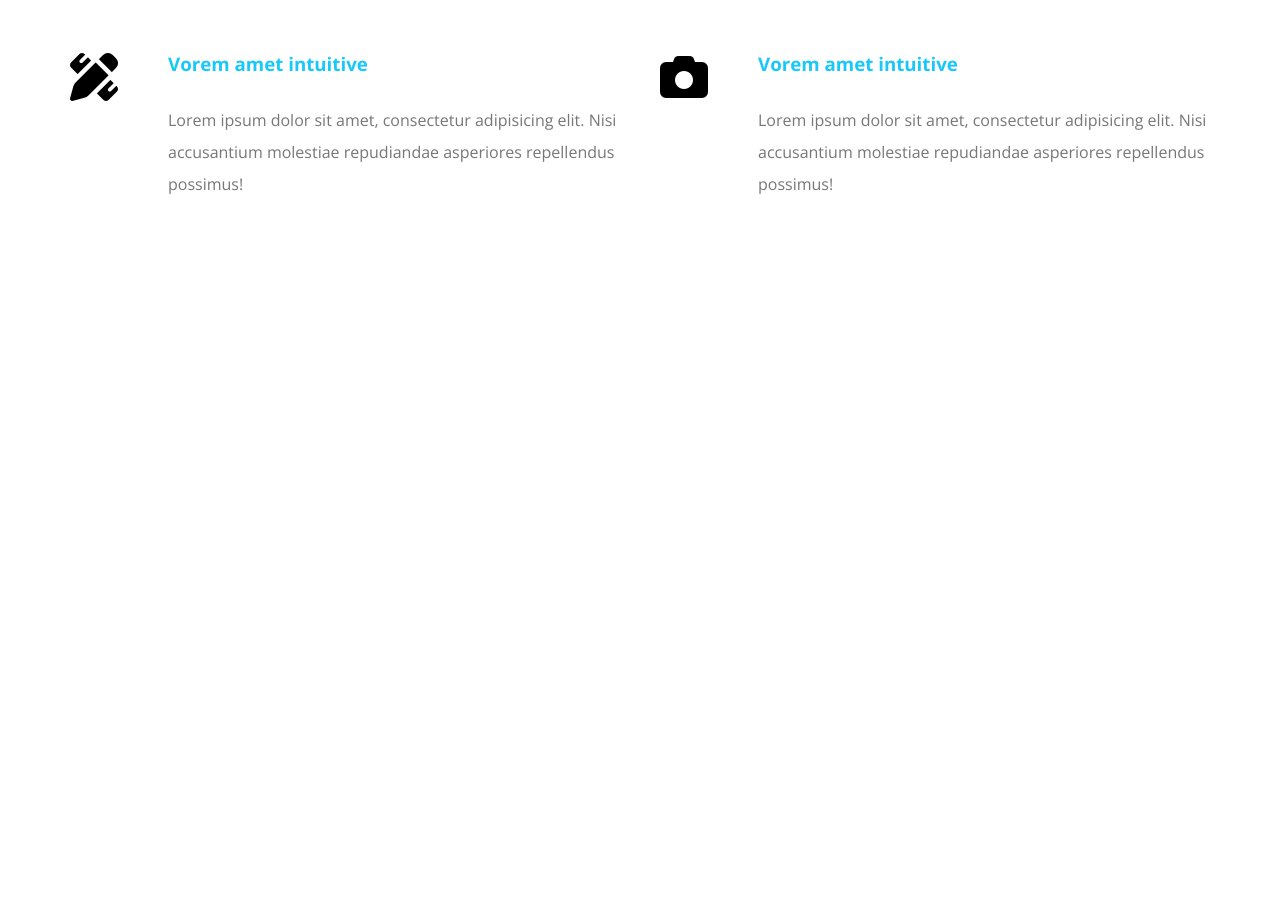
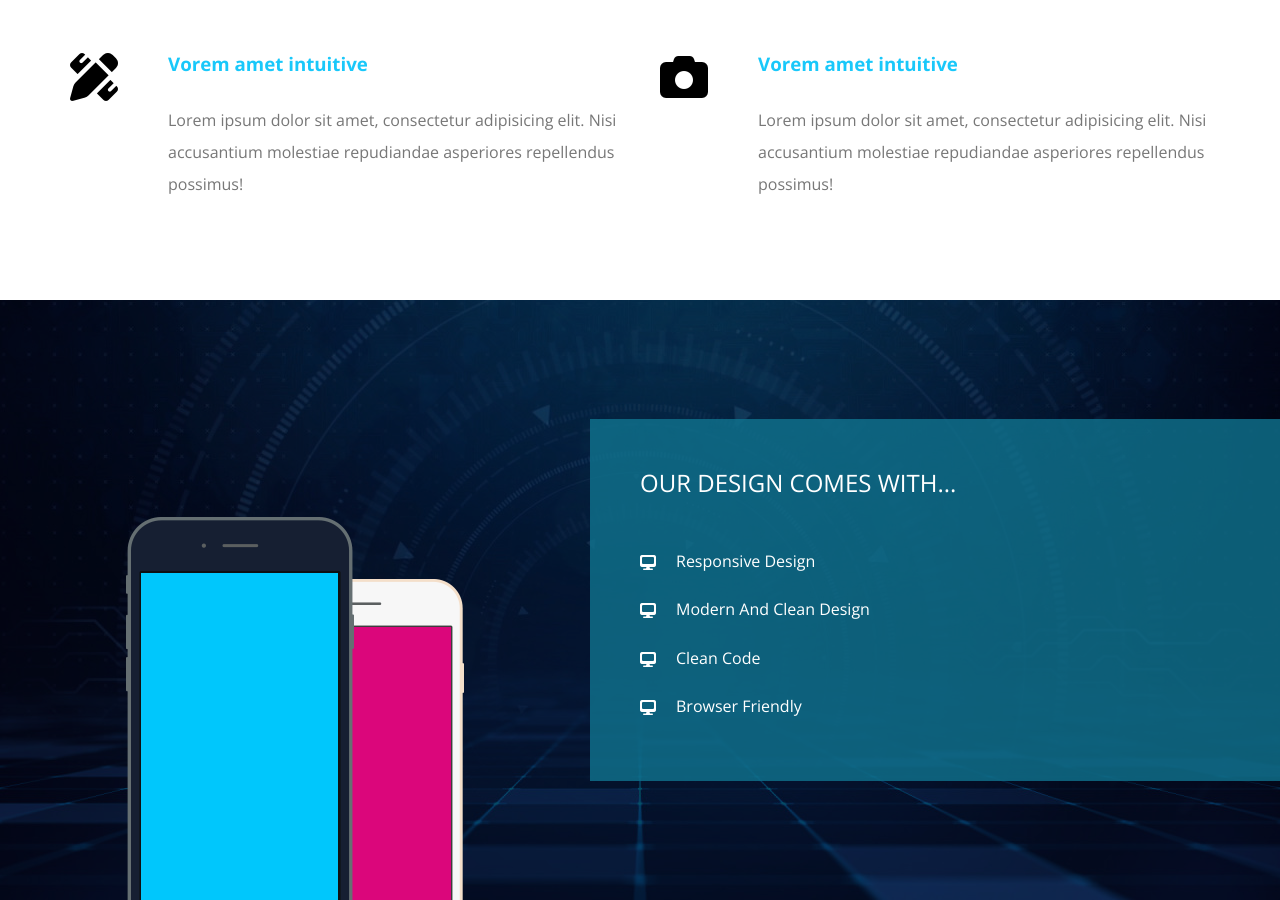
Before and after one commit to mansourYassine/Kasper_Website, a plain HTML site: page index.html in a window 1280 px wide. Shown: the part 1335-2235 px from the top of the page. Before the commit the page ends 1635 px from the top, so only its background shows below. Drawn offline with nearby package versions, Linux system fonts and the light colour scheme.

Commit message:
Build the design section

```diff
--- a/css/kasper.css
+++ b/css/kasper.css
@@ -306,3 +306,64 @@ header nav .form i {
     color: #777;
 }
 /* End Services */
+/* Start Design */
+.design {
+    padding-top: var(--section-padding);
+    padding-bottom: var(--section-padding);
+    background-image: url(../images/design-features.jpg);
+    background-size: cover;
+    height: 600px;
+    display: flex;
+    align-items: center;
+    position: relative;
+    overflow: hidden;
+}
+.design::before {
+    content: '';
+    position: absolute;
+    top: 0;
+    left: 0;
+    width: 100%;
+    height: 100%;
+    background-color: rgb(0 0 0 / 60%);
+}
+.design .image,
+.design .text {
+    position: relative;
+    z-index: 2;
+    flex: 1;
+}
+.design .image {
+    text-align: center;
+}
+@media (max-width: 767.98px) {
+    .design .image {
+        display: none;
+    }
+}
+.design .image img {
+    position: relative;
+    bottom: -150px;
+}
+.design .text {
+    padding: 50px;
+    background-color: var(--transparent-color);
+    color: white;
+}
+.design .text h2 {
+    font-weight: normal;
+    text-transform: uppercase;
+    margin-bottom: 40px;
+}
+.design .text li {
+    padding: 15px 0;
+}
+.design .text ul li::before {
+    font-family: 'Font Awesome 5 Free';
+    content: '\f108';
+    font-weight: 900;
+    margin-right: 20px;
+    position: relative;
+    top: 1px;
+}
+/* End Design */
--- a/index.html
+++ b/index.html
@@ -114,5 +114,21 @@
             </div>
         </section>
         <!-- End Services -->
+        <!-- Start Design -->
+        <section class="design">
+            <div class="image">
+                <img src="images/mobile.png" alt="Mobile">
+            </div>
+            <div class="text">
+                <h2>Our Design Comes With...</h2>
+                <ul>
+                    <li>Responsive Design</li>
+                    <li>Modern And Clean Design</li>
+                    <li>Clean Code</li>
+                    <li>Browser Friendly</li>
+                </ul>
+            </div>
+        </section>
+        <!-- End Design -->
     </body>
 </html>
```
